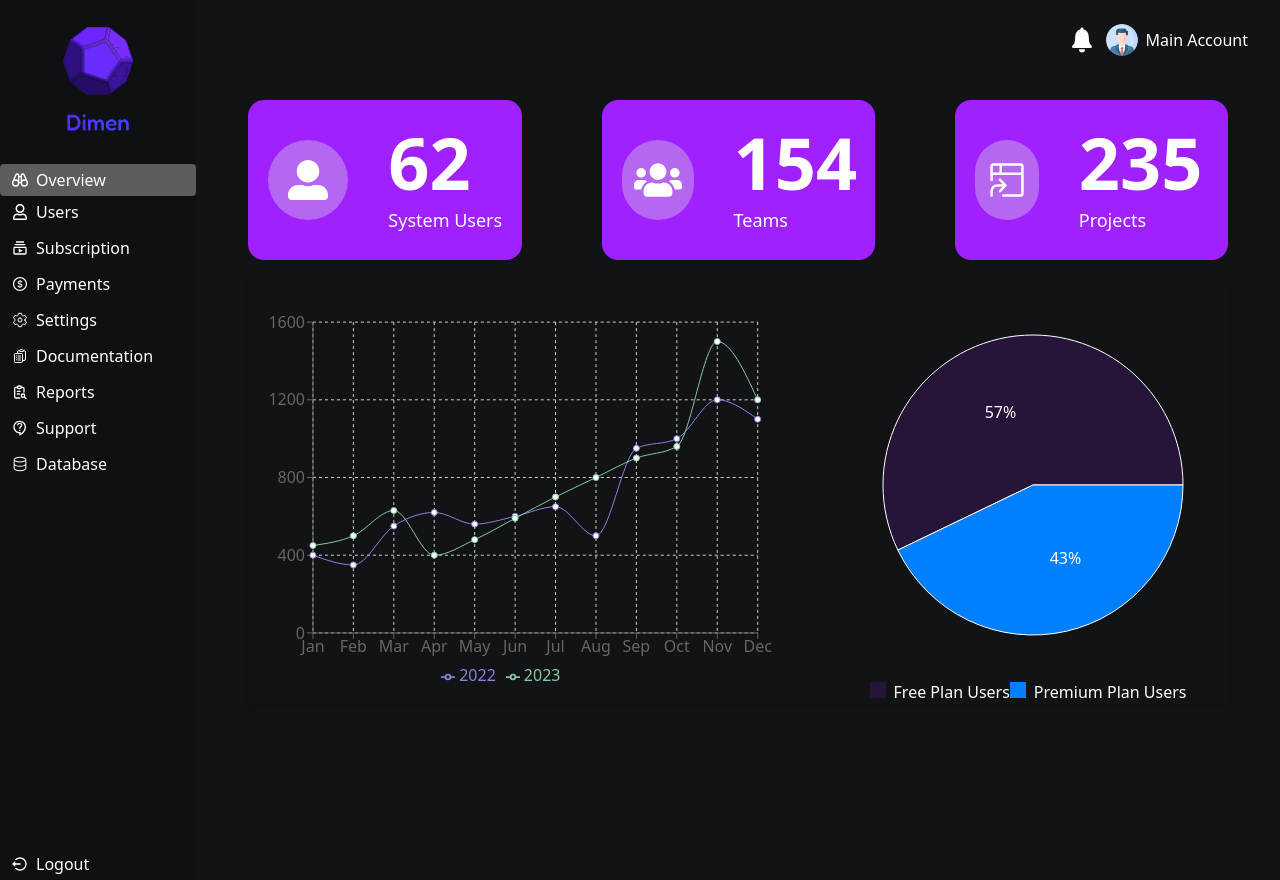
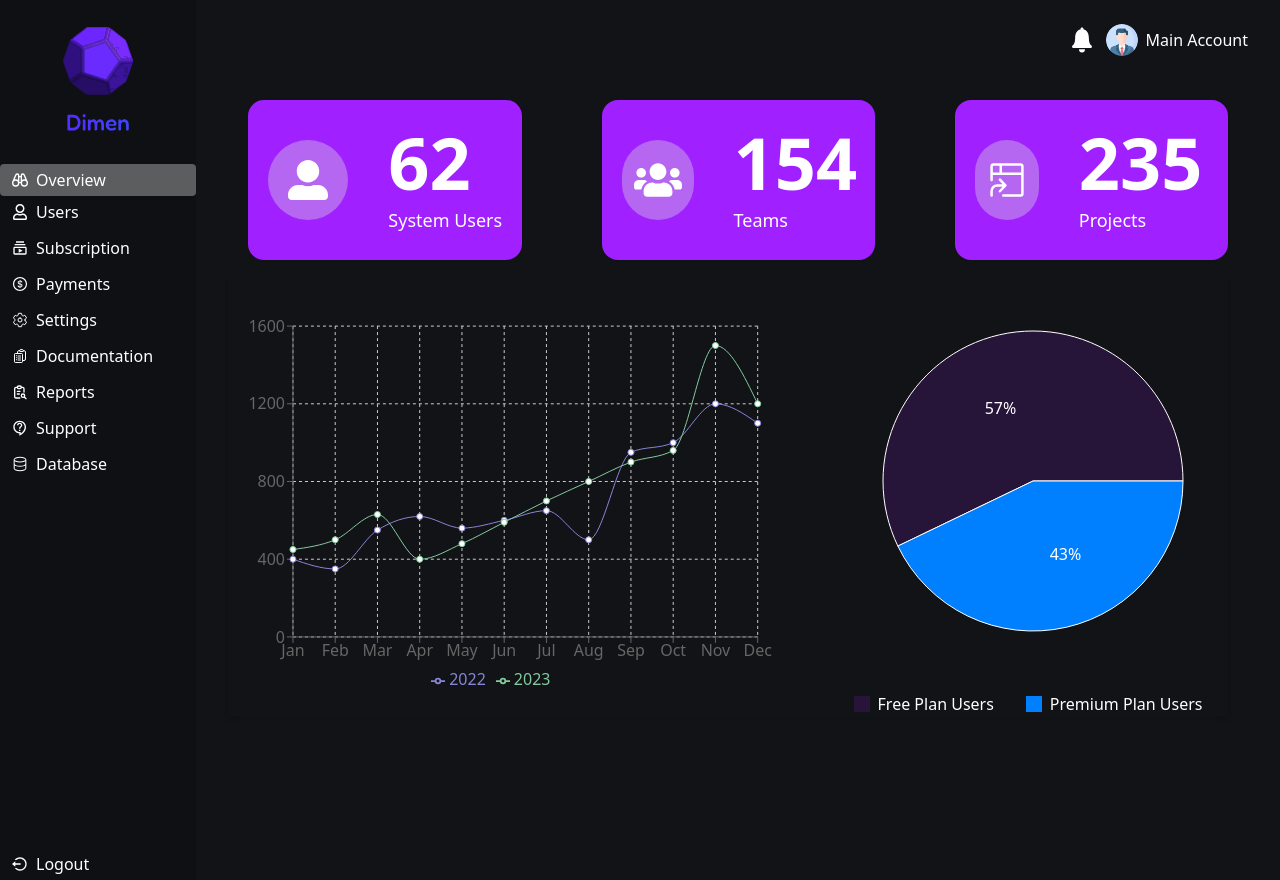
Before and after one commit to Dimen-3D-Model-Annotation/admin-dashboard, a Next.js app: page /admin/overview in a window 1280 px wide. Built offline with nearby package versions, Linux system fonts and the light colour scheme.

Commit message:
update overview page

```diff
--- a/app/admin/overview/page.js
+++ b/app/admin/overview/page.js
@@ -116,7 +116,7 @@ function Overview() {
         </div>
 
         {isClient && (
-          <div className="flex flex-col lg:flex-row items-center shadow-md m-5 gap-10">
+          <div className="flex flex-col lg:flex-row items-center shadow-md mr-5 mt-4 gap-10">
             <ResponsiveContainer width="60%" height={400}>
               <RechartsLineChart
                 width={300}
@@ -164,13 +164,17 @@ function Overview() {
                   ))}
                 </Pie>
               </PieChart>
-              <div className="text-center">
-                <p>
-                  <span className="inline-block w-4 h-4 mr-2" style={{ backgroundColor: COLORS[0] }}></span>
-                  Free Plan Users
-                  <span className="inline-block w-4 h-4 mr-2" style={{ backgroundColor: COLORS[1] }}></span>
-                  Premium Plan Users
-                </p>
+              <div className="text-center mt-4">
+                <div className="flex items-center justify-center gap-8">
+                  <div className="flex items-center">
+                    <span className="inline-block w-4 h-4 mr-2" style={{ backgroundColor: COLORS[0] }}></span>
+                    Free Plan Users
+                  </div>
+                  <div className="flex items-center">
+                    <span className="inline-block w-4 h-4 mr-2" style={{ backgroundColor: COLORS[1] }}></span>
+                    Premium Plan Users
+                  </div>
+                </div>
               </div>
             </div>
           </div>
```
